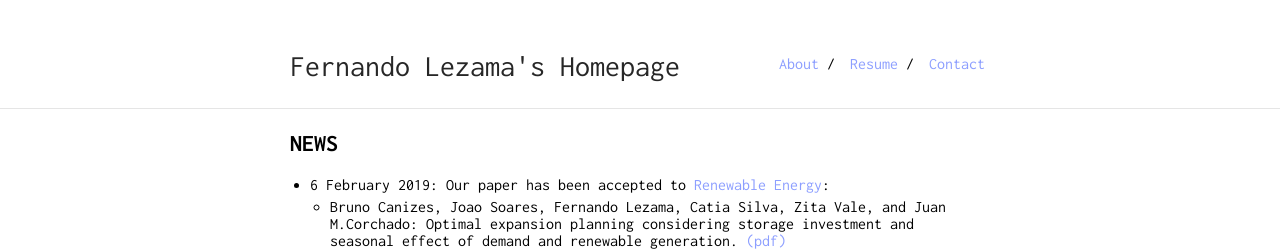
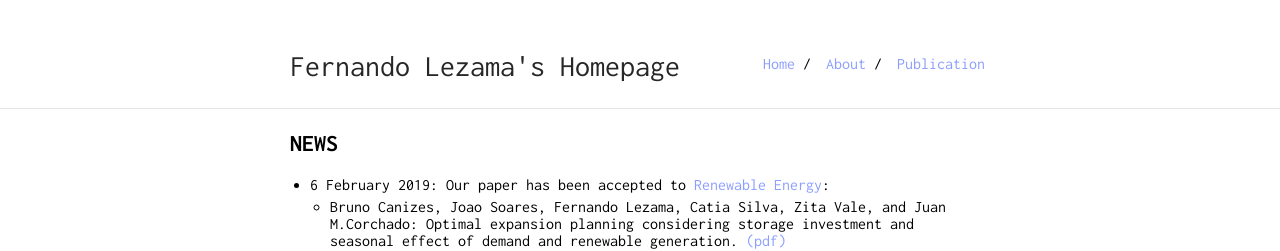
Before and after one commit to fernandolezama/fernandolezama.github.io, a Jekyll site: the page built from index.md, in a window 1280 px wide. Shown: the top 251 px of the page. Built offline with Jekyll 4.4.1, drawn with Linux system fonts in a browser that asks for light colours.

Commit message:
Update _config.yml

```diff
--- a/_config.yml
+++ b/_config.yml
@@ -16,9 +16,9 @@ sass:
     sass_dir: _sass
 
 nav:
+ - name: "Home"
+   link: "/researcher/"
  - name: "About"
-   link: "/researcher/"
- - name: "Resume"
    link: "resume.pdf"
- - name: "Contact"
-   link: "contact"
+ - name: "Publication"
+   link: "publication"
```
